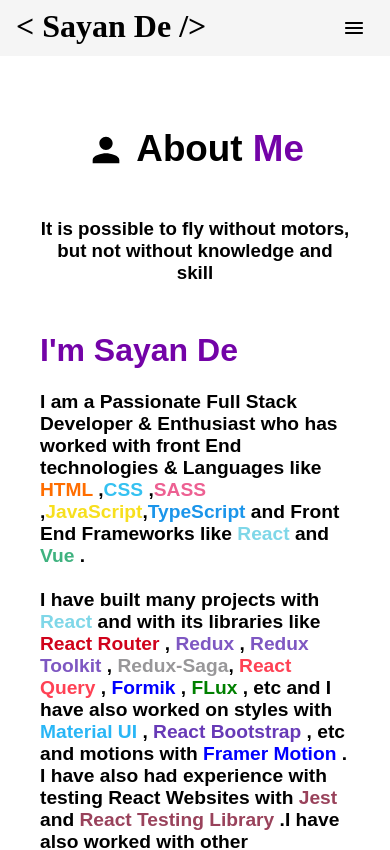
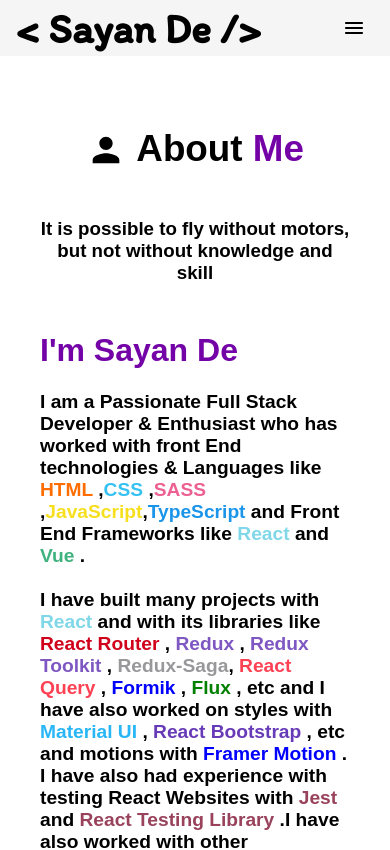
Before and after one commit to sayandedotcom/My-Portfolio-Website-ReactJs, a React (Create React App) app: page /about in a window 390 px wide. Shown: the top 850 px of the page. Built offline with nearby package versions, Linux system fonts and the light colour scheme.

Commit message:
Twelveth COmmit

```diff
--- a/public/index.html
+++ b/public/index.html
@@ -12,7 +12,14 @@
     <link rel="apple-touch-icon" href="%PUBLIC_URL%/logo192.png" />
 
     <link rel="manifest" href="%PUBLIC_URL%/manifest.json" />
-
+    <!-- Google Fonts -->
+    <link rel="preconnect" href="https://fonts.googleapis.com" />
+    <link rel="preconnect" href="https://fonts.gstatic.com" crossorigin />
+    <link
+      href="https://fonts.googleapis.com/css2?family=Itim&family=Roboto:wght@900&display=swap"
+      rel="stylesheet"
+    />
+    <!-- Google Fonts -->
     <title>Sayan</title>
   </head>
   <body>
--- a/src/components/about/about.jsx
+++ b/src/components/about/about.jsx
@@ -42,7 +42,7 @@
           <span style={{ color: "#989799" }}>Redux-Saga</span>,{" "}
           <span style={{ color: "#ff4154" }}>React Query</span> ,{" "}
           <span style={{ color: "blue" }}>Formik</span> ,{" "}
-          <span style={{ color: "green" }}>FLux</span> , etc and I have also
+          <span style={{ color: "green" }}>Flux</span> , etc and I have also
           worked on styles with{" "}
           <span style={{ color: "#29b6f6" }}>Material UI</span> ,{" "}
           <span style={{ color: "#673ab7" }}>React Bootstrap</span> , etc and
--- a/src/components/contactme/contactme.jsx
+++ b/src/components/contactme/contactme.jsx
@@ -3,7 +3,6 @@
 import "./contactme.css";
 import { FaPhoneAlt } from "react-icons/fa";
 import links from "../home/links";
-import { textAlign } from "@mui/system";
 export default function Contactme() {
   return (
     <Grid container className="contactme" p={5}>
--- a/src/components/education/education.jsx
+++ b/src/components/education/education.jsx
@@ -3,11 +3,16 @@
 import EducationWeb from "./education-web";
 import EducationMobile from "./education-mobile";
 import { useState } from "react";
+import { useTheme, useMediaQuery } from "@mui/material";
+function Education() {
+  const theme = useTheme();
+  const isMatch = useMediaQuery(theme.breakpoints.down("md"));
 
-function Education() {
+  // {isMatch ? <EducationMobile/> : <EducationWeb/>}
+
   const [width, setWidth] = useState(window.innerWidth);
 
-  const breakpoint = 620;
+  const breakpoint = 900;
   React.useEffect(() => {
     const handleWindowResize = () => setWidth(window.innerWidth);
     window.addEventListener("resize", handleWindowResize);
--- a/src/components/navigation/navigation.css
+++ b/src/components/navigation/navigation.css
@@ -1,8 +1,10 @@
 .logo {
   color: black;
-  font-family: "Itim";
+  font-size: 1.3rem;
+  font-family: "Itim", cursive;
+  /* font-family: "Roboto", sans-serif; */
   text-decoration: none;
-  font-weight: 700;
+  /* font-weight: 700; */
   display: inline-flex;
 }
 .nav-links-container {
@@ -13,6 +15,7 @@
   color: black;
   font-size: 1.2rem;
   font-family: "Itim", cursive;
+  font-family: "Roboto", sans-serif;
   font-weight: 600;
   text-decoration: none;
   padding: 0 8px;
--- a/src/components/navigation/navigation.jsx
+++ b/src/components/navigation/navigation.jsx
@@ -23,7 +23,7 @@
       <AppBar position="static" color="default">
         <Toolbar>
           <Grid container>
-            <Grid item lg={6} md={6} sm={5} xs={7}>
+            <Grid item lg={6} md={6} sm={5} xs={9}>
               <Tooltip title="Go Home" placement="bottom-end" arrow>
                 <Link className="logo" to="/">
                   <h1>&lt;&nbsp;</h1>
@@ -37,7 +37,7 @@
               lg={6}
               md={6}
               sm={7}
-              xs={5}
+              xs={3}
               className="nav-links-container"
             >
               {isMatch ? (
@@ -65,7 +65,7 @@
         <Grid container p={6}>
           <Grid item lg={4} md={4} sm={12} xs={12} p={4}>
             <Box>
-              <h1 className="footer-heading">Sayan's Portfolio</h1>
+              <h1 className="footer-heading">My Portfolio</h1>
               <hr style={{ borderTop: "1px solid white" }} />
               <br />
               <h4>
```
Also changed, not shown: src/assests/svg-vuejs.svg (added).
